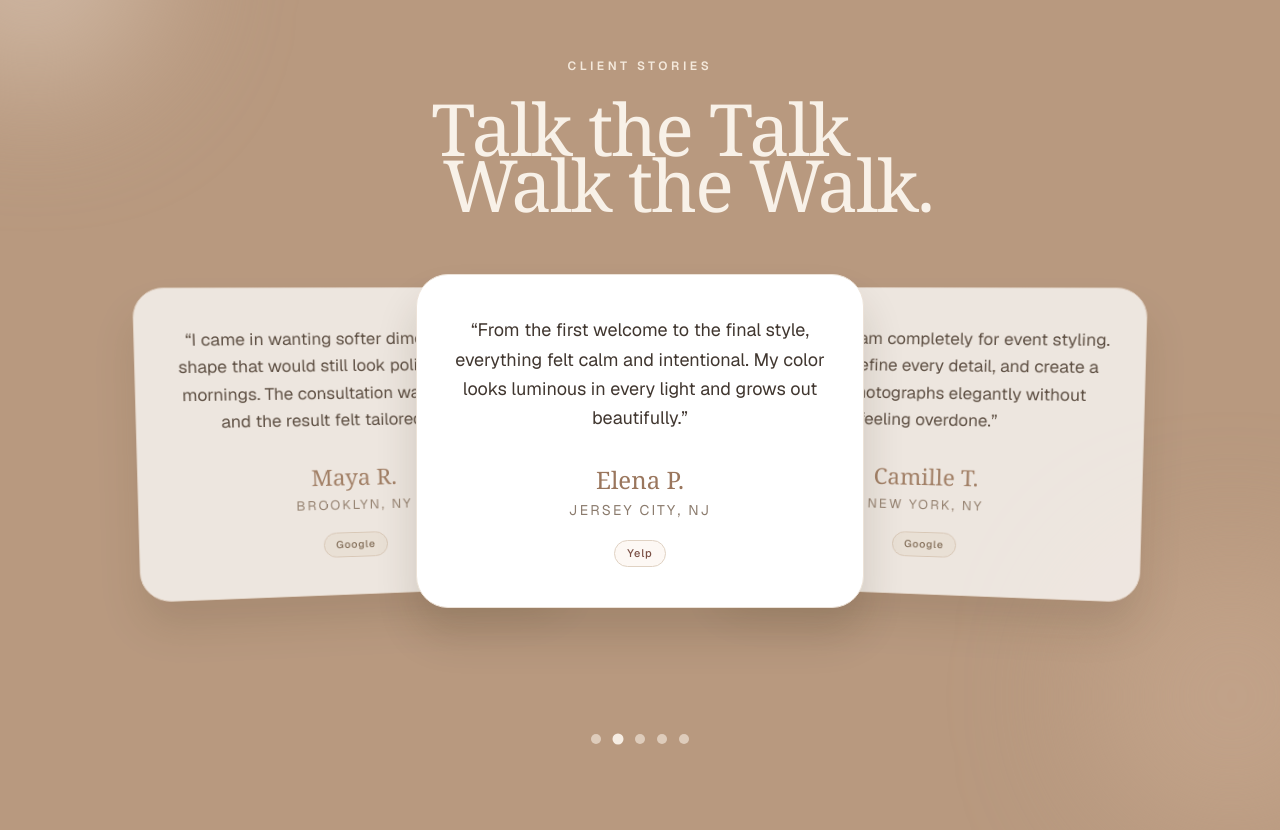
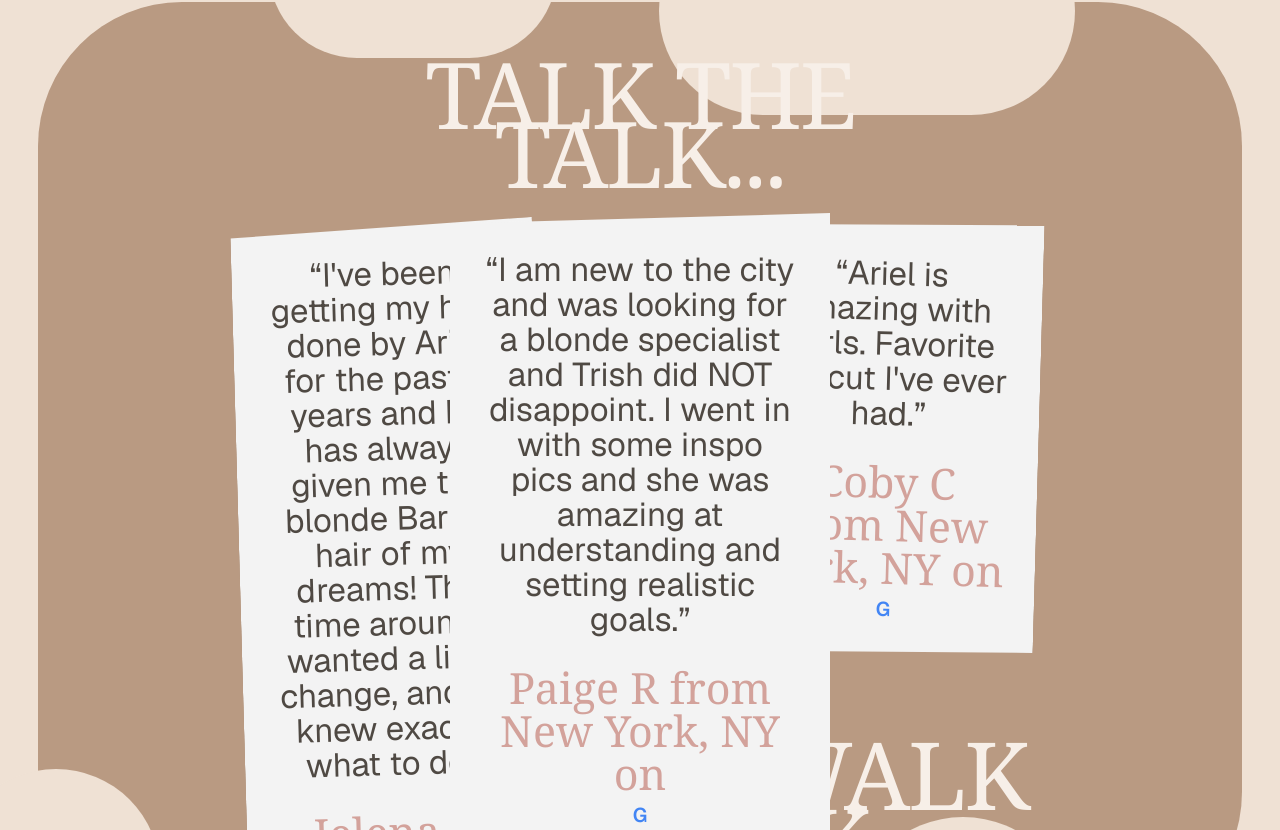
Before and after one commit to ugurcanyagiz/teamhairpro, a Next.js app: page / in a window 1280 px wide. Shown: the part 1090-1920 px from the top of the page. Built offline with nearby package versions, Linux system fonts and the light colour scheme.

Commit message:
Refine testimonials layout to better match reference proportions

```diff
--- a/components/home/review-carousel-section.tsx
+++ b/components/home/review-carousel-section.tsx
@@ -14,41 +14,39 @@ const reviews: Review[] = [
   {
     id: 1,
     quote:
-      "I came in wanting softer dimension and a shape that would still look polished on busy mornings. The consultation was thoughtful, and the result felt tailored to me.",
-    name: "Maya R.",
+      "I had the pleasure of doing my hair with Gigi. She delivered an amazing service. The salon is welcoming and feels like you are getting pampered. I highly recommend Gigi as a colorist and the Palms Salon!",
+    name: "Olga P",
     location: "Brooklyn, NY",
-    source: "Google",
+    source: "Yelp",
   },
   {
     id: 2,
     quote:
-      "From the first welcome to the final style, everything felt calm and intentional. My color looks luminous in every light and grows out beautifully.",
-    name: "Elena P.",
-    location: "Jersey City, NJ",
+      "I've been getting my hair done by Ariel for the past 6 years and he has always given me the blonde Barbie hair of my dreams! This time around I wanted a little change, and he knew exactly what to do!",
+    name: "Jelena G",
+    location: "Brooklyn, NY",
     source: "Yelp",
   },
   {
     id: 3,
     quote:
-      "I trust this team completely for event styling. They listen, refine every detail, and create a look that photographs elegantly without feeling overdone.",
-    name: "Camille T.",
+      "I am new to the city and was looking for a blonde specialist and Trish did NOT disappoint. I went in with some inspo pics and she was amazing at understanding and setting realistic goals.",
+    name: "Paige R",
     location: "New York, NY",
     source: "Google",
   },
   {
     id: 4,
-    quote:
-      "The cut brought movement back to my hair and made everyday styling genuinely easier. It still keeps its shape weeks later, which is rare for me.",
-    name: "Nora L.",
-    location: "Hoboken, NJ",
-    source: "Yelp",
+    quote: "Ariel is amazing with curls. Favorite haircut I've ever had.",
+    name: "Coby C",
+    location: "New York, NY",
+    source: "Google",
   },
   {
     id: 5,
-    quote:
-      "I wanted modern but still timeless, and they struck that balance perfectly. The service felt refined, warm, and completely client-focused.",
-    name: "Ari S.",
-    location: "Queens, NY",
+    quote: "From consultation to finish everything felt calm, intentional, and genuinely client-first.",
+    name: "Elena P",
+    location: "Jersey City, NJ",
     source: "Google",
   },
 ];
@@ -57,20 +55,19 @@ const AUTOPLAY_INTERVAL_MS = 5000;
 const SWIPE_THRESHOLD = 46;
 
 function SourceBadge({ source }: { source: Review["source"] }) {
-  const badgeClass =
-    source === "Google"
-      ? "border-[#e3d6c8] bg-[#faf7f2] text-[#6e5b47]"
-      : "border-[#e0d2c3] bg-[#fdf8f4] text-[#7a4f44]";
+  if (source === "Google") {
+    return (
+      <span className="inline-flex items-center text-xl font-semibold leading-none">
+        <span className="text-[#4285F4]">G</span>
+      </span>
+    );
+  }
 
-  return (
-    <span className={`inline-flex items-center rounded-full border px-3 py-1 text-[11px] font-medium tracking-[0.08em] ${badgeClass}`}>
-      {source}
-    </span>
-  );
+  return <span className="text-sm font-semibold leading-none text-[#1f1a17]">yelp✶</span>;
 }
 
 export function ReviewCarouselSection() {
-  const [activeIndex, setActiveIndex] = useState(0);
+  const [activeIndex, setActiveIndex] = useState(1);
   const [isHovered, setIsHovered] = useState(false);
   const [isPointerDown, setIsPointerDown] = useState(false);
   const [dragOffset, setDragOffset] = useState(0);
@@ -132,23 +129,25 @@ export function ReviewCarouselSection() {
   };
 
   return (
-    <section id="proof" className="relative overflow-hidden bg-[#b8997f] px-6 py-20 lg:px-8 lg:py-24" aria-labelledby="reviews-heading">
-      <div className="pointer-events-none absolute inset-0">
-        <div className="absolute -left-24 -top-32 h-64 w-64 rounded-full bg-[#d7c2af]/70 blur-3xl" />
-        <div className="absolute -right-24 bottom-0 h-72 w-72 rounded-full bg-[#c8a98f]/60 blur-3xl" />
+    <section id="proof" className="relative overflow-hidden bg-[#efe1d4] px-4 py-16 md:px-6 md:py-20 lg:py-24" aria-labelledby="reviews-heading">
+      <div className="pointer-events-none absolute inset-0 overflow-hidden">
+        <div className="absolute left-[3%] top-[4%] h-[92%] w-[94%] rounded-[8rem] bg-[#b99a82] md:rounded-[9rem]" />
+        <div className="absolute left-[21%] top-[-5rem] h-44 w-72 rounded-[999px] bg-[#efe1d4]" />
+        <div className="absolute right-[16%] top-[-3.4rem] h-52 w-[26rem] rounded-[999px] bg-[#efe1d4]" />
+        <div className="absolute -left-12 bottom-[-7rem] h-80 w-52 rounded-[999px] bg-[#efe1d4]" />
+        <div className="absolute bottom-[-8rem] right-[16%] h-72 w-56 rounded-[999px] bg-[#efe1d4]" />
       </div>
 
-      <div className="relative mx-auto w-full max-w-6xl">
-        <div className="text-center text-[#f8f1e8]">
-          <p className="text-xs font-semibold uppercase tracking-[0.3em] text-[#f4e9dc]">Client stories</p>
-          <h2 id="reviews-heading" className="mt-5 font-serif text-5xl font-normal leading-[0.95] tracking-tight sm:text-6xl lg:text-7xl">
-            <span className="block">Talk the Talk</span>
-            <span className="-mt-3 block pl-6 sm:pl-16 lg:pl-24">Walk the Walk.</span>
+      <div className="relative mx-auto w-full max-w-[1320px]">
+        <div className="text-center text-[#f7efe8]">
+          <h2 id="reviews-heading" className="font-serif text-[72px] font-normal uppercase leading-[0.78] tracking-tight sm:text-[84px] lg:text-[92px]">
+            <span className="block">Talk The</span>
+            <span className="-mt-3 block">Talk...</span>
           </h2>
         </div>
 
         <div
-          className="relative mt-14"
+          className="relative mt-6"
           onMouseEnter={() => setIsHovered(true)}
           onMouseLeave={() => setIsHovered(false)}
           onPointerDown={handlePointerDown}
@@ -158,48 +157,55 @@ export function ReviewCarouselSection() {
           aria-roledescription="carousel"
           aria-label="Client reviews"
         >
-          <div className="hidden h-[420px] md:block" style={{ perspective: "1200px" }}>
+          <div className="hidden h-[440px] md:block" style={{ perspective: "1200px" }}>
             {reviews.map((review, index) => {
               const isActive = index === activeIndex;
               const isPrevious = index === previousIndex;
               const isNext = index === nextIndex;
               const isVisible = isActive || isPrevious || isNext;
 
-              let transform = "translateX(0) scale(0.9)";
+              let transform = "translateX(0)";
               let opacity = 0;
               let zIndex = 0;
+              let widthClass = "max-w-[302px]";
+              let paddingClass = "px-7 py-9";
+              let minHeight = "320px";
 
               if (isActive) {
-                transform = "translateX(0) scale(1) rotateZ(0deg)";
+                transform = "translateX(0) scale(1)";
                 opacity = 1;
                 zIndex = 30;
+                widthClass = "max-w-[380px]";
+                paddingClass = "px-8 py-10";
+                minHeight = "430px";
               } else if (isPrevious) {
-                transform = "translateX(-64%) scale(0.92) rotateY(8deg) rotateZ(-1.5deg)";
-                opacity = 0.75;
+                transform = "translateX(-82%) translateY(8px) rotateZ(-1.6deg)";
+                opacity = 1;
                 zIndex = 20;
               } else if (isNext) {
-                transform = "translateX(64%) scale(0.92) rotateY(-8deg) rotateZ(1.5deg)";
-                opacity = 0.75;
+                transform = "translateX(82%) translateY(8px) rotateZ(1.6deg)";
+                opacity = 1;
                 zIndex = 20;
               }
 
               return (
                 <article
                   key={review.id}
-                  className="absolute left-1/2 top-0 w-full max-w-md -translate-x-1/2 rounded-[2rem] border border-[#ece2d8] bg-white px-8 py-10 text-center shadow-[0_28px_40px_rgba(52,35,20,0.16)] transition-all duration-700 ease-out"
+                  className={`absolute left-1/2 top-0 w-full ${widthClass} ${paddingClass} -translate-x-1/2 bg-[#f3f3f3] text-center shadow-[0_12px_18px_rgba(60,41,25,0.24)] transition-all duration-700 ease-out`}
                   style={{
+                    minHeight,
                     transform,
                     opacity,
                     zIndex,
                     visibility: isVisible ? "visible" : "hidden",
-                    transitionDuration: prefersReducedMotion ? "0ms" : "900ms",
+                    clipPath: "polygon(0% 1.6%, 100% 0%, 100% 98.6%, 0% 100%)",
+                    transitionDuration: prefersReducedMotion ? "0ms" : "820ms",
                   }}
                   aria-hidden={!isActive}
                 >
-                  <p className="text-lg leading-relaxed text-[#40362f]">“{review.quote}”</p>
-                  <p className="mt-8 font-serif text-2xl text-[#9a765d]">{review.name}</p>
-                  <p className="mt-1 text-sm uppercase tracking-[0.16em] text-[#8b7b6d]">{review.location}</p>
-                  <div className="mt-5 flex justify-center">
+                  <p className="text-[33px] leading-[1.06] text-[#4f4943]">“{review.quote}”</p>
+                  <p className="mt-7 font-serif text-[43px] leading-none text-[#d3a29b]">{review.name} from {review.location} on</p>
+                  <div className="mt-2.5 flex justify-center">
                     <SourceBadge source={review.source} />
                   </div>
                 </article>
@@ -209,33 +215,40 @@ export function ReviewCarouselSection() {
 
           <div className="md:hidden">
             <article
-              className="mx-auto w-full max-w-md rounded-[1.75rem] border border-[#ece2d8] bg-white px-7 py-9 text-center shadow-[0_24px_32px_rgba(52,35,20,0.16)] transition-transform duration-700"
-              style={{ transform: `translateX(${dragOffset * 0.15}px)` }}
+              className="mx-auto w-full max-w-sm bg-[#f3f3f3] px-6 py-8 text-center shadow-[0_12px_18px_rgba(60,41,25,0.24)] transition-transform duration-700"
+              style={{
+                transform: `translateX(${dragOffset * 0.15}px)`,
+                clipPath: "polygon(0% 1.6%, 100% 0%, 100% 98.6%, 0% 100%)",
+                minHeight: "360px",
+              }}
             >
-              <p className="text-base leading-relaxed text-[#40362f]">“{reviews[activeIndex].quote}”</p>
-              <p className="mt-7 font-serif text-2xl text-[#9a765d]">{reviews[activeIndex].name}</p>
-              <p className="mt-1 text-xs uppercase tracking-[0.16em] text-[#8b7b6d]">{reviews[activeIndex].location}</p>
-              <div className="mt-5 flex justify-center">
+              <p className="text-base leading-relaxed text-[#4f4943]">“{reviews[activeIndex].quote}”</p>
+              <p className="mt-7 font-serif text-4xl leading-none text-[#d3a29b]">{reviews[activeIndex].name}</p>
+              <p className="mt-2 text-xl text-[#d3a29b]">from {reviews[activeIndex].location} on</p>
+              <div className="mt-2.5 flex justify-center">
                 <SourceBadge source={reviews[activeIndex].source} />
               </div>
             </article>
           </div>
 
-          <div className="mt-10 flex justify-center gap-3" aria-label="Review slide selection">
+          <div className="mt-8 flex justify-center gap-2.5" aria-label="Review slide selection">
             {reviews.map((review, index) => (
               <button
                 key={review.id}
                 type="button"
                 onClick={() => goToIndex(index)}
-                className={`h-2.5 w-2.5 rounded-full transition ${
-                  index === activeIndex ? "scale-110 bg-[#f6ede3]" : "bg-[#e7d8ca]/80 hover:bg-[#f6ede3]/90"
-                }`}
+                className={`h-2.5 w-2.5 rounded-full transition ${index === activeIndex ? "bg-[#17120c]" : "bg-[#efe7de] hover:bg-[#f8f2eb]"}`}
                 aria-label={`Show review ${index + 1}`}
                 aria-current={index === activeIndex}
               />
             ))}
           </div>
         </div>
+
+        <p className="mt-10 text-center font-serif text-[74px] uppercase leading-[0.84] tracking-tight text-[#f7efe8] sm:text-[84px] lg:text-[94px]">
+          <span className="block">&apos;Cause We Walk</span>
+          <span className="-mt-3 block">The Walk.</span>
+        </p>
       </div>
     </section>
   );
```
